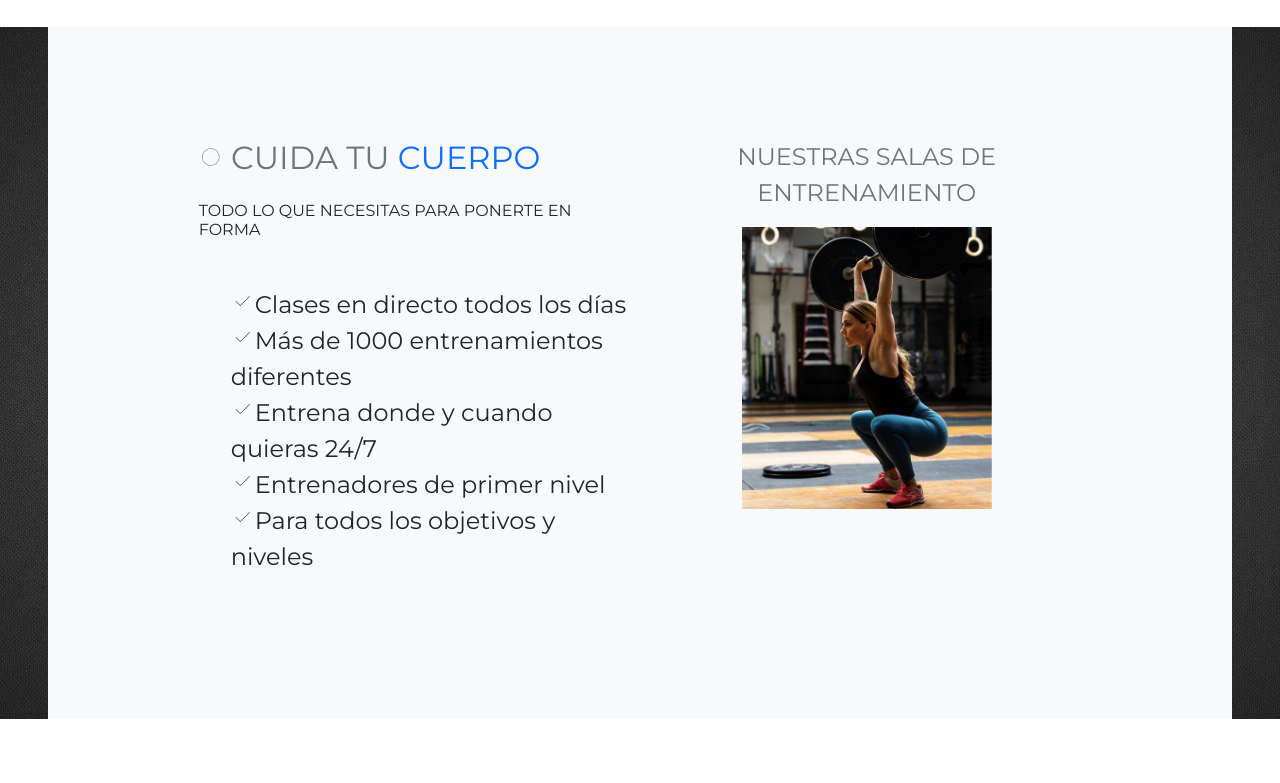
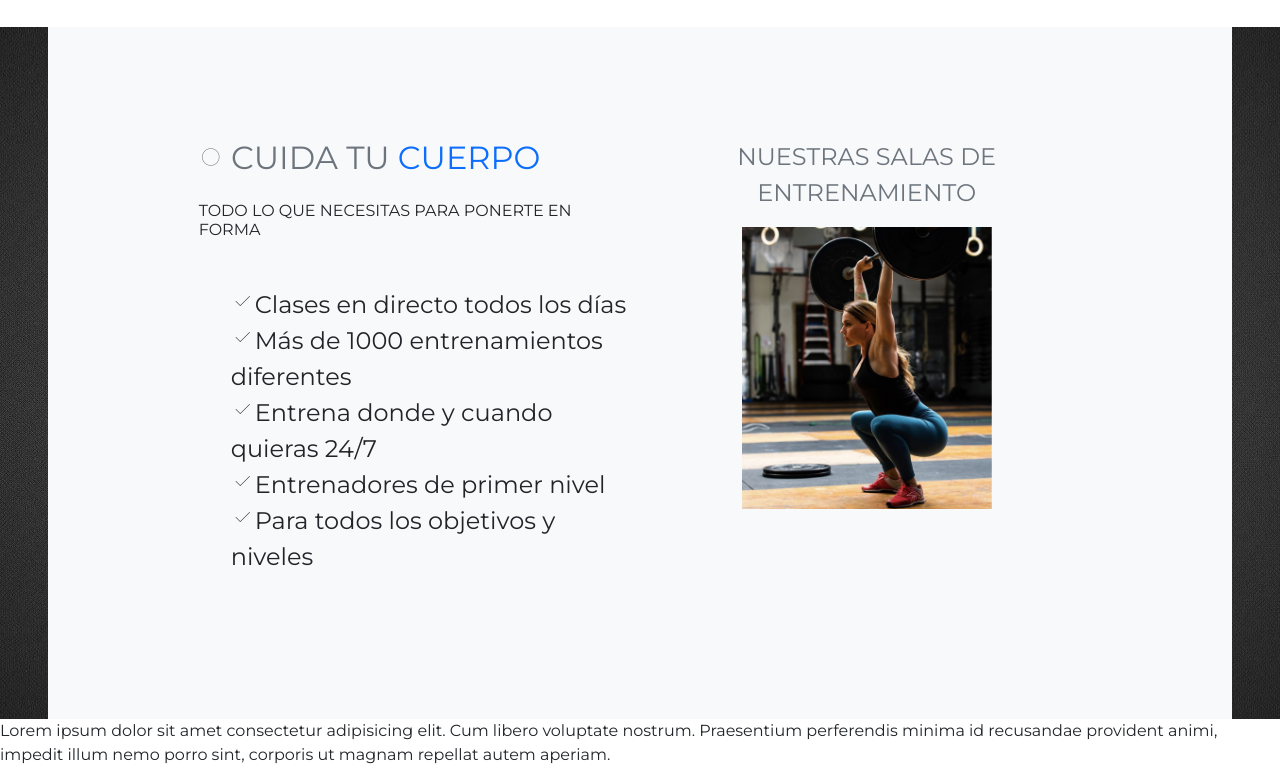
Before and after one commit to johnK3vin/proyecto-gym, a plain HTML site: page index.html in a window 1280 px wide. Shown: the part 748-1531 px from the top of the page. Before the commit the page ends 1467 px from the top, so only its background shows below. Drawn offline with nearby package versions, Linux system fonts and the light colour scheme.

Commit message:
agregando un lorem

```diff
--- a/index.html
+++ b/index.html
@@ -101,6 +101,10 @@
       </div>
     </section>
 
+    <div>
+      <p>Lorem ipsum dolor sit amet consectetur adipisicing elit. Cum libero voluptate nostrum. Praesentium perferendis minima id recusandae provident animi, impedit illum nemo porro sint, corporis ut magnam repellat autem aperiam.</p>
+    </div>
+
 
     <script src="https://cdn.jsdelivr.net/npm/bootstrap@5.3.0-alpha1/dist/js/bootstrap.bundle.min.js" integrity="sha384-w76AqPfDkMBDXo30jS1Sgez6pr3x5MlQ1ZAGC+nuZB+EYdgRZgiwxhTBTkF7CXvN" crossorigin="anonymous"></script>
 </body>
```
